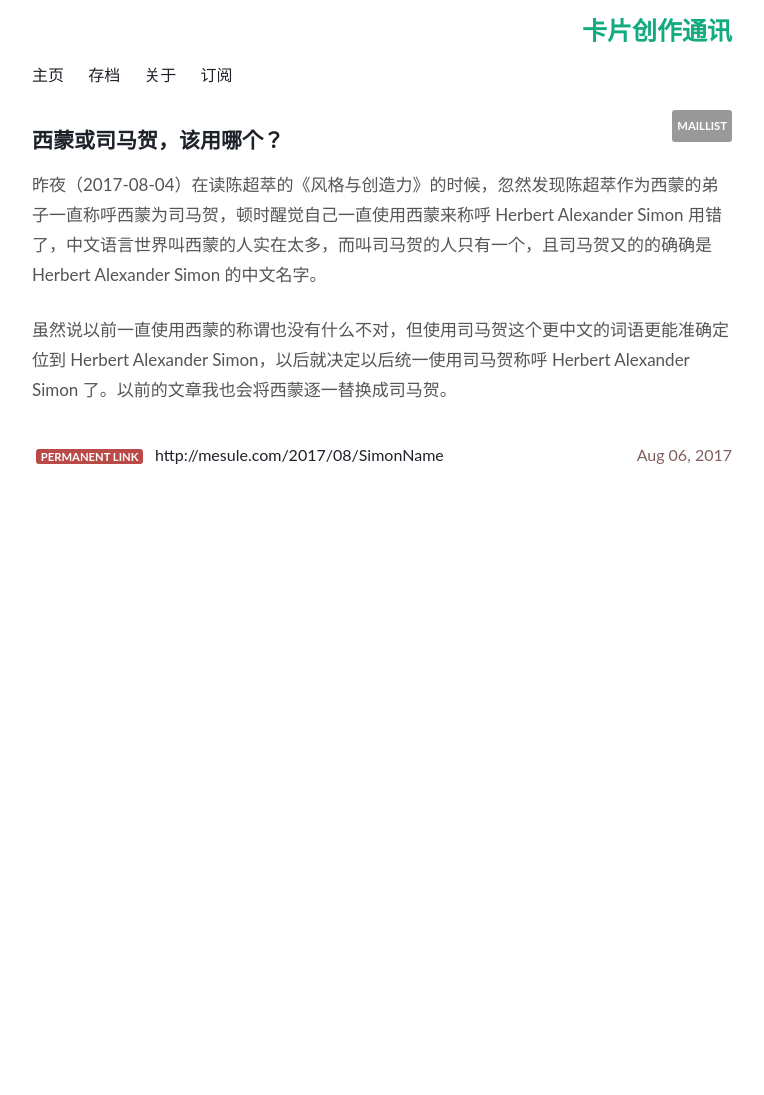
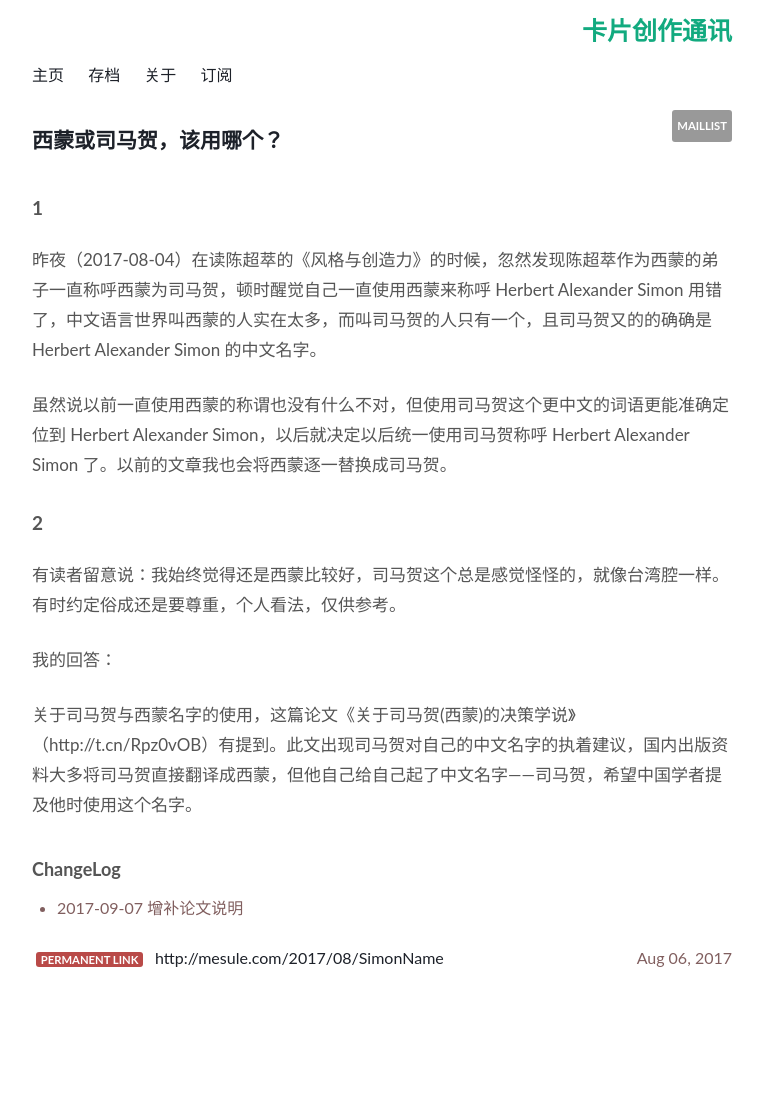
Before and after one commit to cnfeat/mesule.com, a Jekyll site: the page built from _posts/2017-08-06-SimonName.md, in a window 1280 px wide. Shown: the whole page, without its empty margins (258-1022 px from the left). Built offline with Jekyll 4.4.1, drawn with Linux system fonts in a browser that asks for light colours; comment, search, counter and statistics services are not loaded; before the commit the page ends 900 px from its top, so only the background shows below that.

Commit message:
add simon name

```diff
--- a/_posts/2017-08-06-SimonName.md
+++ b/_posts/2017-08-06-SimonName.md
@@ -8,6 +8,21 @@ type: post
 published: true
 ---
 
+## 1
+
 昨夜（2017-08-04）在读陈超萃的《风格与创造力》的时候，忽然发现陈超萃作为西蒙的弟子一直称呼西蒙为司马贺，顿时醒觉自己一直使用西蒙来称呼 Herbert Alexander Simon 用错了，中文语言世界叫西蒙的人实在太多，而叫司马贺的人只有一个，且司马贺又的的确确是 Herbert Alexander Simon 的中文名字。
 
 虽然说以前一直使用西蒙的称谓也没有什么不对，但使用司马贺这个更中文的词语更能准确定位到 Herbert Alexander Simon，以后就决定以后统一使用司马贺称呼 Herbert Alexander Simon 了。以前的文章我也会将西蒙逐一替换成司马贺。
+
+## 2
+
+有读者留意说：我始终觉得还是西蒙比较好，司马贺这个总是感觉怪怪的，就像台湾腔一样。有时约定俗成还是要尊重，个人看法，仅供参考。
+
+我的回答：
+
+关于司马贺与西蒙名字的使用，这篇论文《关于司马贺(西蒙)的决策学说》（http://t.cn/Rpz0vOB）有提到。此文出现司马贺对自己的中文名字的执着建议，国内出版资料大多将司马贺直接翻译成西蒙，但他自己给自己起了中文名字——司马贺，希望中国学者提及他时使用这个名字。
+
+
+### ChangeLog
+
+- 2017-09-07 增补论文说明
```
